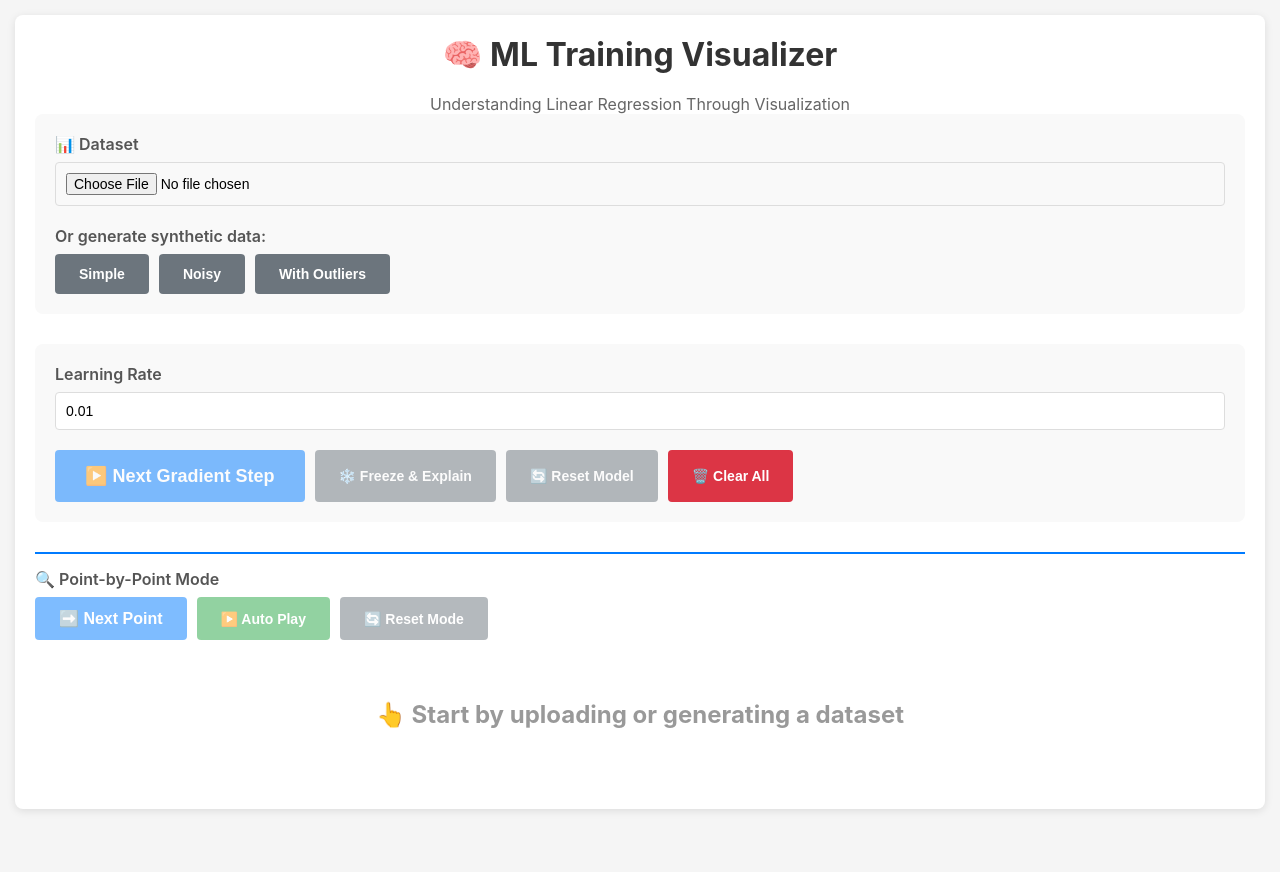
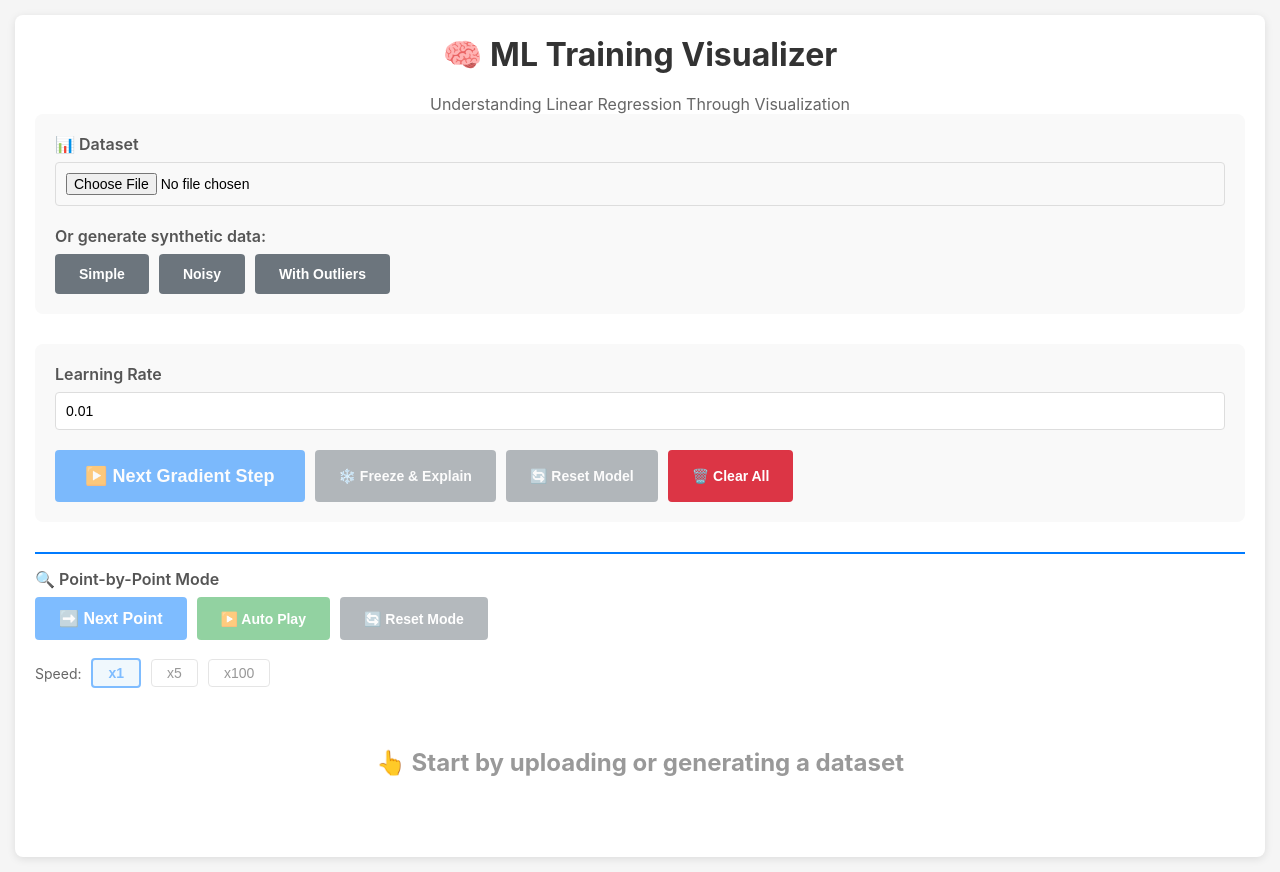
Before and after one commit to GalatzanT/machine_learning_visualizer, a React (Vite) app in the folder frontend/: page / in a window 1280 px wide. Before the commit the page ends 824 px from the top, so only its background shows below. Built offline with nearby package versions, Linux system fonts and the light colour scheme.

Commit message:
added speed for training

```diff
--- a/frontend/src/App.jsx
+++ b/frontend/src/App.jsx
@@ -46,6 +46,7 @@ function App() {
     pointByPointMode,
     currentPointData,
     isAutoPlaying,
+    playbackSpeed,
     fileInputRef,
     handleFileUpload,
     handleGenerateDataset,
@@ -56,6 +57,7 @@ function App() {
     handleResetAll,
     handlePointStep,
     handleAutoPlay,
+    handleSpeedChange,
     handleResetPointMode,
   } = useTraining();
 
@@ -87,8 +89,10 @@ function App() {
         dataset={dataset}
         isAutoPlaying={isAutoPlaying}
         pointByPointMode={pointByPointMode}
+        playbackSpeed={playbackSpeed}
         onPointStep={handlePointStep}
         onAutoPlay={handleAutoPlay}
+        onSpeedChange={handleSpeedChange}
         onResetMode={handleResetPointMode}
       />
 
--- a/frontend/src/components/PointByPointPanel.jsx
+++ b/frontend/src/components/PointByPointPanel.jsx
@@ -4,8 +4,10 @@ export const PointByPointPanel = ({
   dataset,
   isAutoPlaying,
   pointByPointMode,
+  playbackSpeed,
   onPointStep,
   onAutoPlay,
+  onSpeedChange,
   onResetMode,
 }) => {
   return (
@@ -46,6 +48,28 @@ export const PointByPointPanel = ({
           {TEXT.RESET_MODE}
         </button>
       </div>
+      <div style={{ marginTop: "10px", display: "flex", gap: "10px", alignItems: "center" }}>
+        <span style={{ fontSize: "14px", color: "#666" }}>Speed:</span>
+        {[1, 5, 100].map(speed => (
+          <button
+            key={speed}
+            onClick={() => onSpeedChange(speed)}
+            disabled={!dataset}
+            style={{
+              padding: "5px 15px",
+              fontSize: "14px",
+              border: playbackSpeed === speed ? "2px solid #007bff" : "1px solid #ccc",
+              background: playbackSpeed === speed ? "#e3f2fd" : "white",
+              color: playbackSpeed === speed ? "#007bff" : "#333",
+              borderRadius: "4px",
+              cursor: dataset ? "pointer" : "not-allowed",
+              fontWeight: playbackSpeed === speed ? "bold" : "normal"
+            }}
+          >
+            x{speed}
+          </button>
+        ))}
+      </div>
     </div>
   );
 };
--- a/frontend/src/hooks/useTraining.js
+++ b/frontend/src/hooks/useTraining.js
@@ -17,6 +17,7 @@ export const useTraining = () => {
   const [pointByPointMode, setPointByPointMode] = useState(false);
   const [currentPointData, setCurrentPointData] = useState(null);
   const [isAutoPlaying, setIsAutoPlaying] = useState(false);
+  const [playbackSpeed, setPlaybackSpeed] = useState(1);
   const fileInputRef = useRef(null);
   const autoPlayRef = useRef(null);
 
@@ -183,12 +184,6 @@ export const useTraining = () => {
         if (data.explanations) {
           setExplanations(data.explanations);
         }
-
-        setIsAutoPlaying(false);
-        if (autoPlayRef.current) {
-          clearInterval(autoPlayRef.current);
-          autoPlayRef.current = null;
-        }
       }
     } catch (error) {
       alert(
@@ -213,7 +208,17 @@ export const useTraining = () => {
       setIsAutoPlaying(true);
       autoPlayRef.current = setInterval(() => {
         handlePointStep();
-      }, 1000);
+      }, 1000 / playbackSpeed);
+    }
+  };
+
+  const handleSpeedChange = (newSpeed) => {
+    setPlaybackSpeed(newSpeed);
+    if (isAutoPlaying && autoPlayRef.current) {
+      clearInterval(autoPlayRef.current);
+      autoPlayRef.current = setInterval(() => {
+        handlePointStep();
+      }, 1000 / newSpeed);
     }
   };
 
@@ -249,6 +254,7 @@ export const useTraining = () => {
     pointByPointMode,
     currentPointData,
     isAutoPlaying,
+    playbackSpeed,
     fileInputRef,
 
     // Handlers
@@ -261,6 +267,7 @@ export const useTraining = () => {
     handleResetAll,
     handlePointStep,
     handleAutoPlay,
+    handleSpeedChange,
     handleResetPointMode,
   };
 };
```
